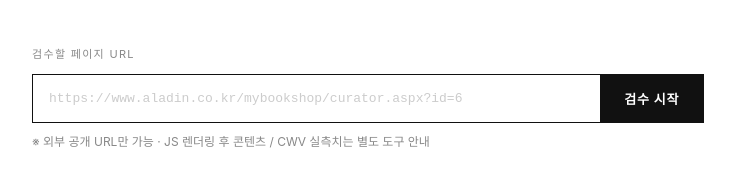
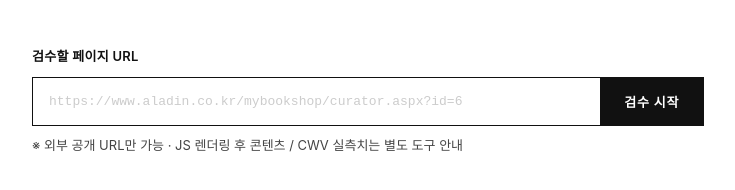
Before and after one commit to abh-aladin/seo-checker, a plain HTML site: page public/index.html in a window 1280 px wide. Shown: the part 194-384 px from the top of the page, without its empty margins (272-1007 px from the left). Drawn offline with Linux system fonts and the light colour scheme.

Commit message:
Update index.html

```diff
--- a/public/index.html
+++ b/public/index.html
@@ -71,10 +71,11 @@ h1 {
 }
 
 .field-label {
-  font-size: 11px;
-  letter-spacing: 0.12em;
-  text-transform: uppercase;
-  color: var(--gray-mid);
+  font-size: 13px;
+  letter-spacing: 0.02em;
+  text-transform: none;
+  color: var(--black);
+  font-weight: 600;
   display: block;
   margin-bottom: 10px;
 }
@@ -115,8 +116,8 @@ button.primary:hover { opacity: 0.75; }
 button.primary:disabled { opacity: 0.3; cursor: not-allowed; }
 
 .input-note {
-  font-size: 12px;
-  color: var(--gray-mid);
+  font-size: 13px;
+  color: var(--gray-dark);
   margin-top: 10px;
   line-height: 1.5;
 }
```
